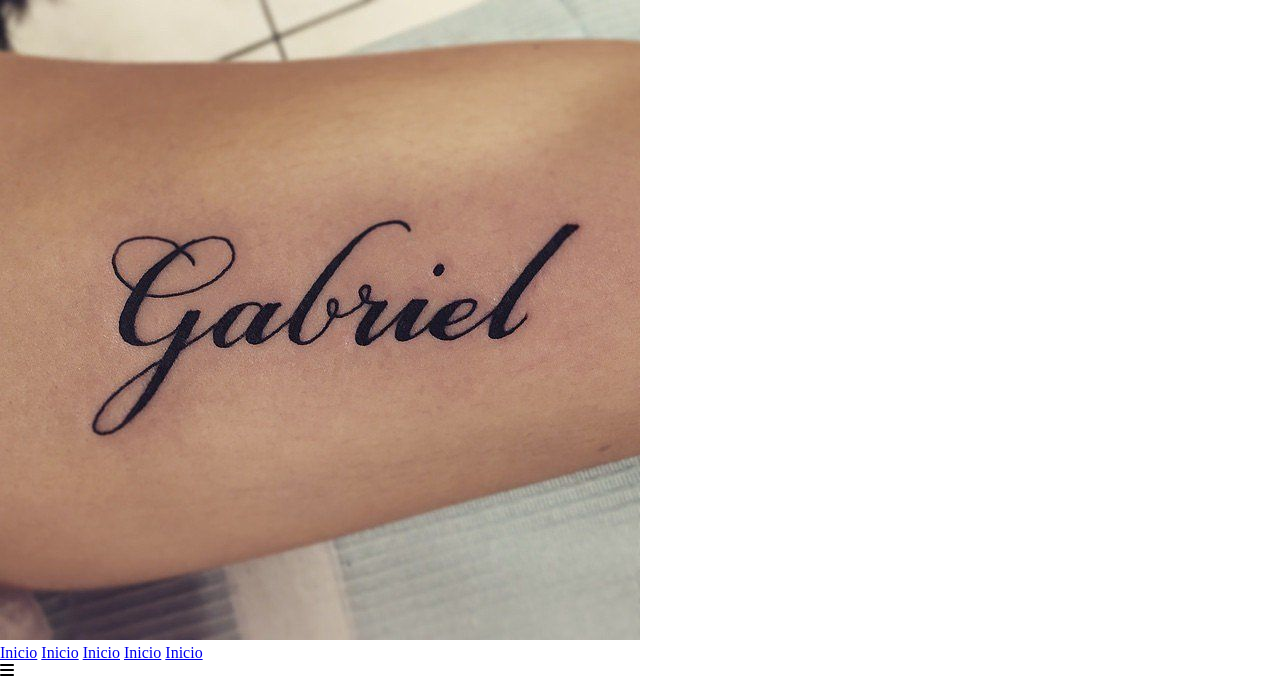
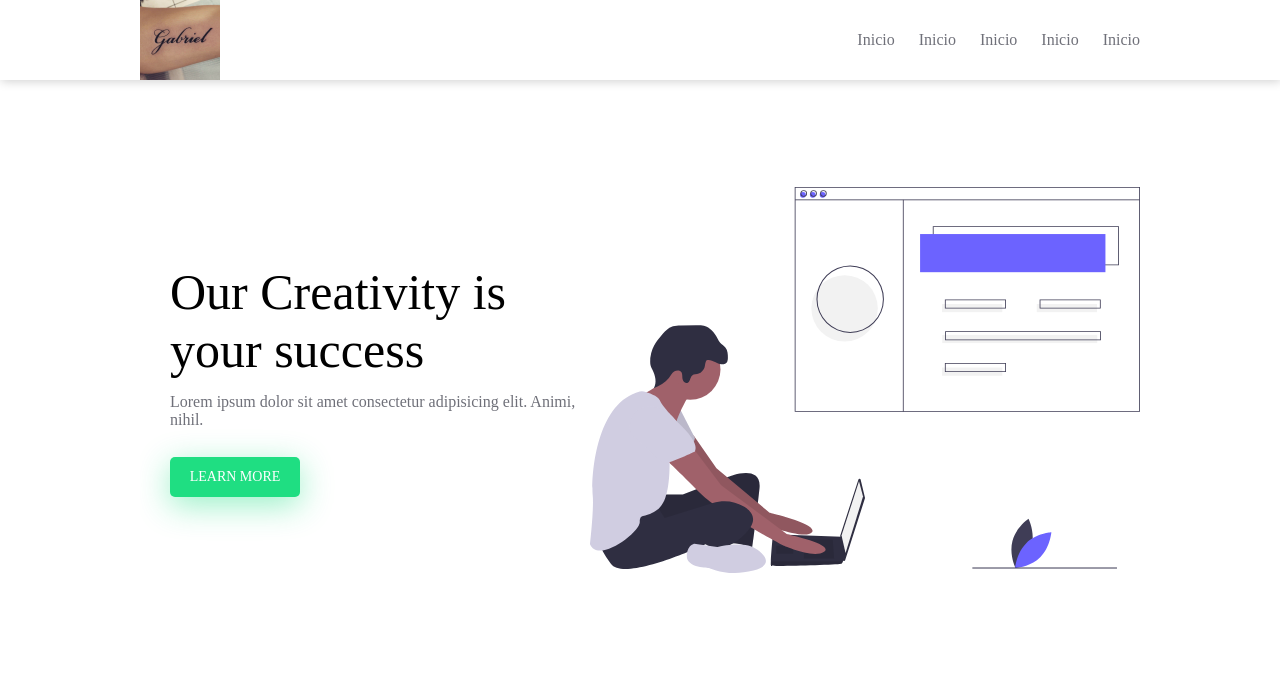
Before and after one commit to Gabrielut/Disenno2, a plain HTML site: page index.html in a window 1280 px wide. Shown: the top 677 px of the page. Drawn offline with Linux system fonts and the light colour scheme.

Commit message:
Header Listo
Se finaliza el Menu y el header de la pagina

```diff
--- a/Css/estilos.css
+++ b/Css/estilos.css
@@ -7,3 +7,145 @@
 .body {
     font-family: 'Roboto', sans-serif;
 }
+
+h1 ,h2 ,h3 ,h4 ,h5 ,h6 {
+    color:  #000000 ;
+    font-weight: 300;
+}
+
+.contenedor{
+    width: 90%;
+    max-width: 1000px;
+    margin: auto;
+    overflow: hidden;
+}
+
+.contenedor1{
+    width: 90%;
+    max-width: 1000px;
+    margin: auto;
+    overflow: hidden;
+    padding: 60px 0;
+
+}
+
+h1{
+    font-size: 50px;
+}
+
+/*header*/
+
+header::before{
+    content: "";
+    display: block;
+    margin-bottom: 80px;
+}
+
+nav{
+    width: 100%;
+    height: 80px;
+    background: white;
+    border-bottom: 1px solid transparent;
+    box-shadow: 1px 1px 10px 0 rgb(0, 0, 0, .2);
+    position: fixed;
+    transition: ease-in-out 0.5s;
+    top: 0;
+    z-index: 100;
+}
+
+.nav{
+    display: flex;
+    justify-content: space-between;
+    height: 80px;
+    width: 100%;
+    align-items: center;
+}
+.nav .logo{
+    height: 80px;
+
+}
+
+.nav .logo img{
+    height: 100%;
+    vertical-align: top;
+
+}
+
+.enlaces-header{
+    font-weight: 300;
+}
+
+.nav .enlaces-header a{
+    color:  #6f7079 ;
+    text-decoration: none;
+    margin-left: 20px;
+}
+
+.hamburger{
+    width: 80px;
+    height: 80px;
+    display: none;
+    text-align: center;
+    z-index: 100;
+    cursor: pointer;
+    transition: color 0.5s ease-in;
+}
+
+.hamburger > i{
+    font-size: 25px;
+    line-height: 80px;
+}
+
+.contenido-header{
+    width: 100%;
+    height: 600px;
+    display: flex;
+    justify-content: space-between;
+    align-items: center ;
+}
+
+.contenido-header > img{
+    width: 550px;
+    animation: ease-in animat 1s;
+}
+
+@keyframes animat{
+    0%{
+        transform: scale(0);
+    }
+    100%{
+        transform: scale(1);
+    }
+}
+
+.textos-header{
+    margin: 0px 0px 0px 30px;
+}
+
+.contenido-header p{
+    font-weight: 100;
+    margin-top: 14px;
+    color: #6f7079;
+}
+
+.contenido-header a{
+    margin: 28px 0 0 0 ;
+    width: 130px;
+    display: block;
+    text-align: center;
+    color: #fff;
+    padding: 12px 0;
+    text-decoration: none;
+    font-weight: 400;
+    text-transform: uppercase;
+    font-size: 14px;
+    border-radius: 5px;
+    box-shadow: 0 8px 32px rgb(31, 222, 130, .46);
+    background-color: #1fDe82;
+}
+
+
+.titulo{
+    font-size: 50px;
+
+}
```
